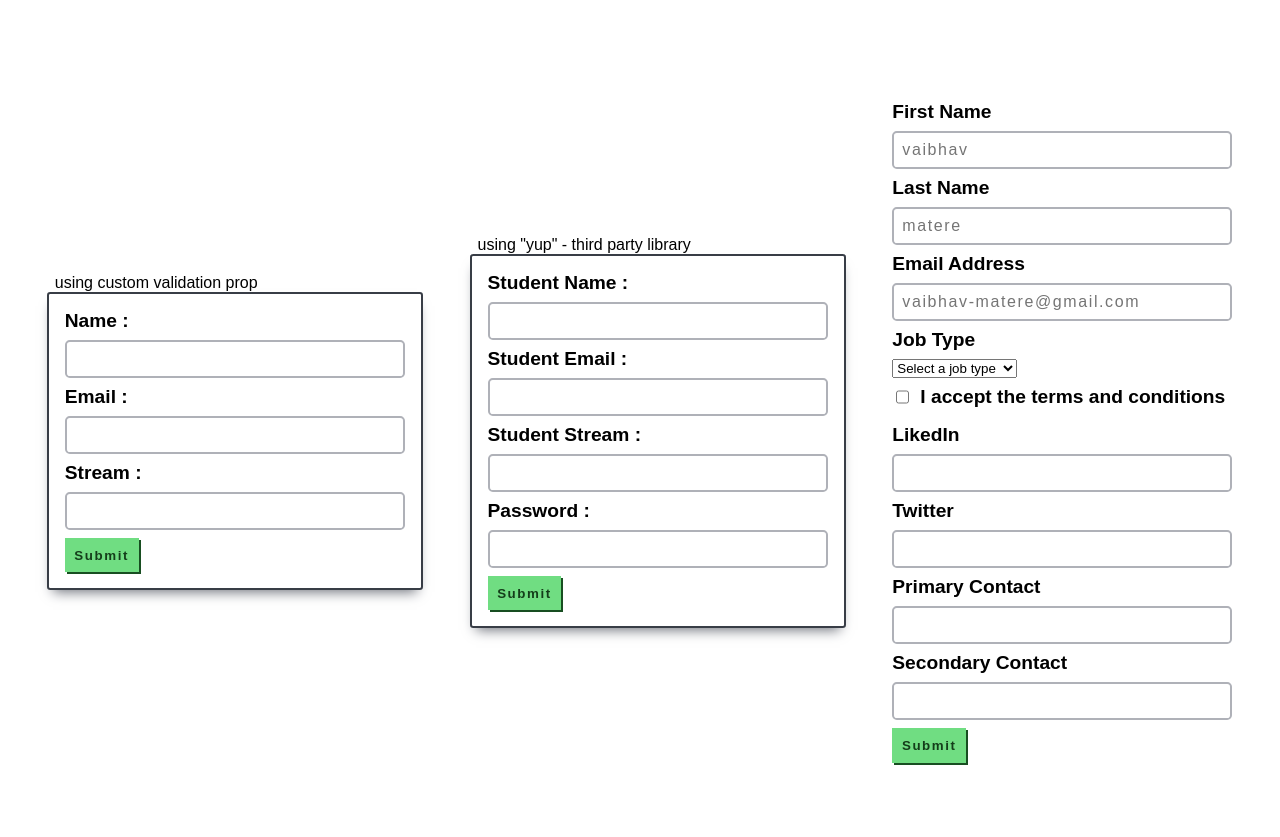
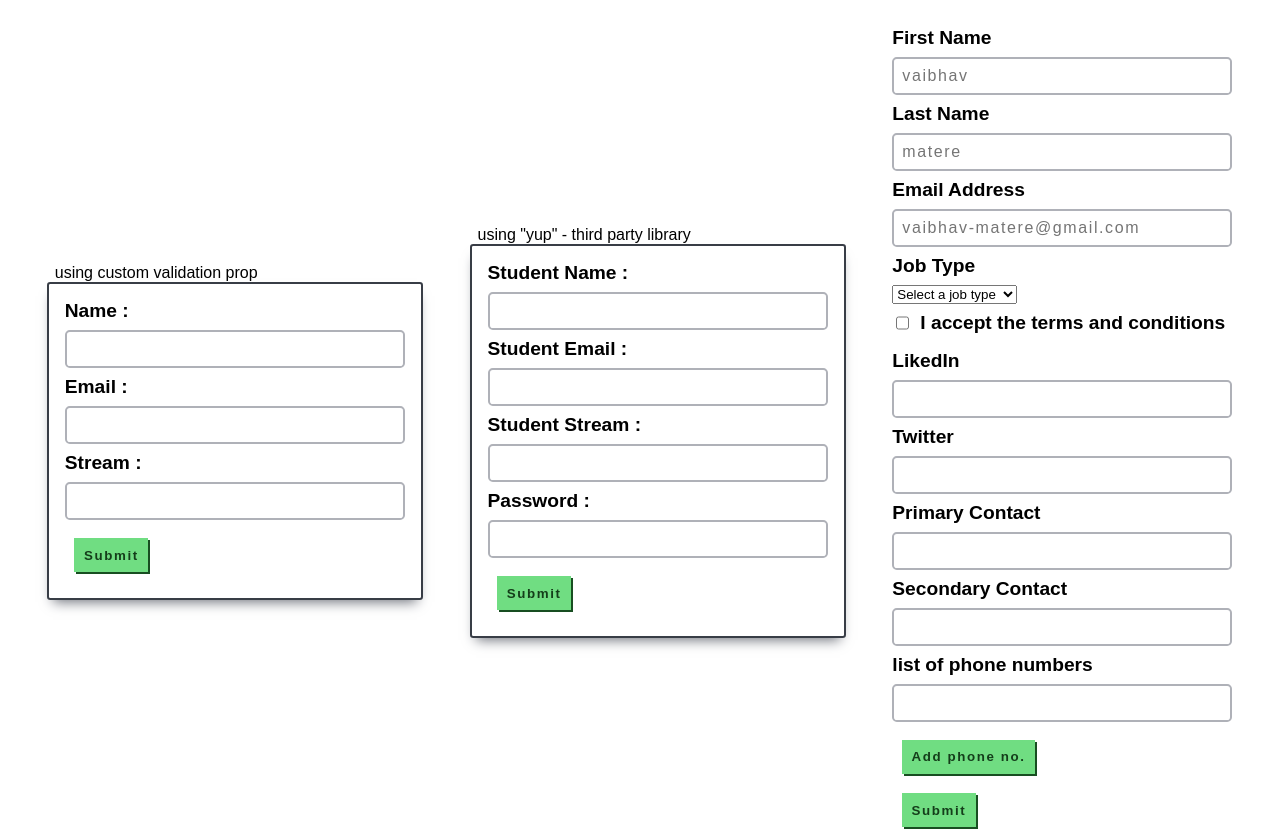
Before and after one commit to vaibhav18matere/formik, a React (Create React App) app: page / in a window 1280 px wide. Built offline with nearby package versions, Linux system fonts and the light colour scheme.

Commit message:
field array comp to handle multiple array inputs

```diff
--- a/src/App.css
+++ b/src/App.css
@@ -28,6 +28,7 @@ input[type="number"] {
 }
 button {
   padding: 0.6rem;
+  margin: 0.6rem;
   background: #70dd82;
   letter-spacing: 0.1rem;
   font-weight: bold;
--- a/src/components/SignupForm.jsx
+++ b/src/components/SignupForm.jsx
@@ -1,5 +1,5 @@
 import React from "react";
-import { Formik, Form, useField, Field } from "formik";
+import { Formik, Form, useField, Field, FieldArray } from "formik";
 import * as Yup from "yup";
 
 const initialValues = {
@@ -13,6 +13,7 @@ const initialValues = {
     twitter: "",
   },
   contacts: ["", ""],
+  phNumbers: [""], // array with only one empty string
 };
 
 const validationSchema = Yup.object({
@@ -142,6 +143,35 @@ export const SignupForm = () => {
             <Field type="number" id="secondaryPh" name="contacts[1]" />
           </div>
 
+          <div>
+            <label>list of phone numbers</label>
+            <FieldArray name="phNumbers">
+              {(fieldArrayProps) => {
+                // console.log("field array props are", props);
+                const { push, remove, form } = fieldArrayProps;
+                const { values } = form;
+                const { phNumbers } = values;
+                return (
+                  <div>
+                    {phNumbers.map((numb, index) => (
+                      <div key={index}>
+                        <Field type="number" name={`phNumbers[${index}]`} />
+                        <button type="button" onClick={() => push("")}>
+                          Add phone no.
+                        </button>
+                        {index > 0 && (
+                          <button type="button" onClick={() => remove(index)}>
+                            Remove phone no.
+                          </button>
+                        )}
+                      </div>
+                    ))}
+                  </div>
+                );
+              }}
+            </FieldArray>
+          </div>
+
           <button type="submit">Submit</button>
         </Form>
       </Formik>
```
